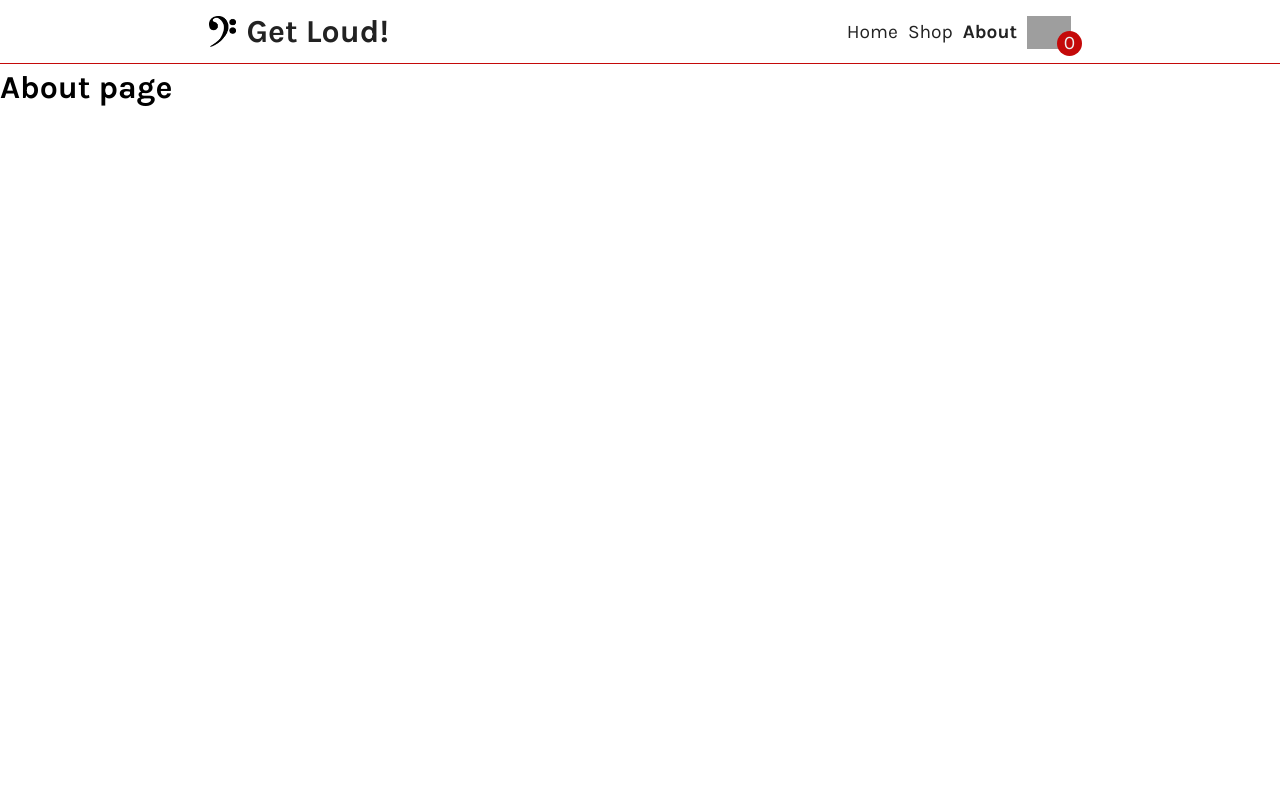
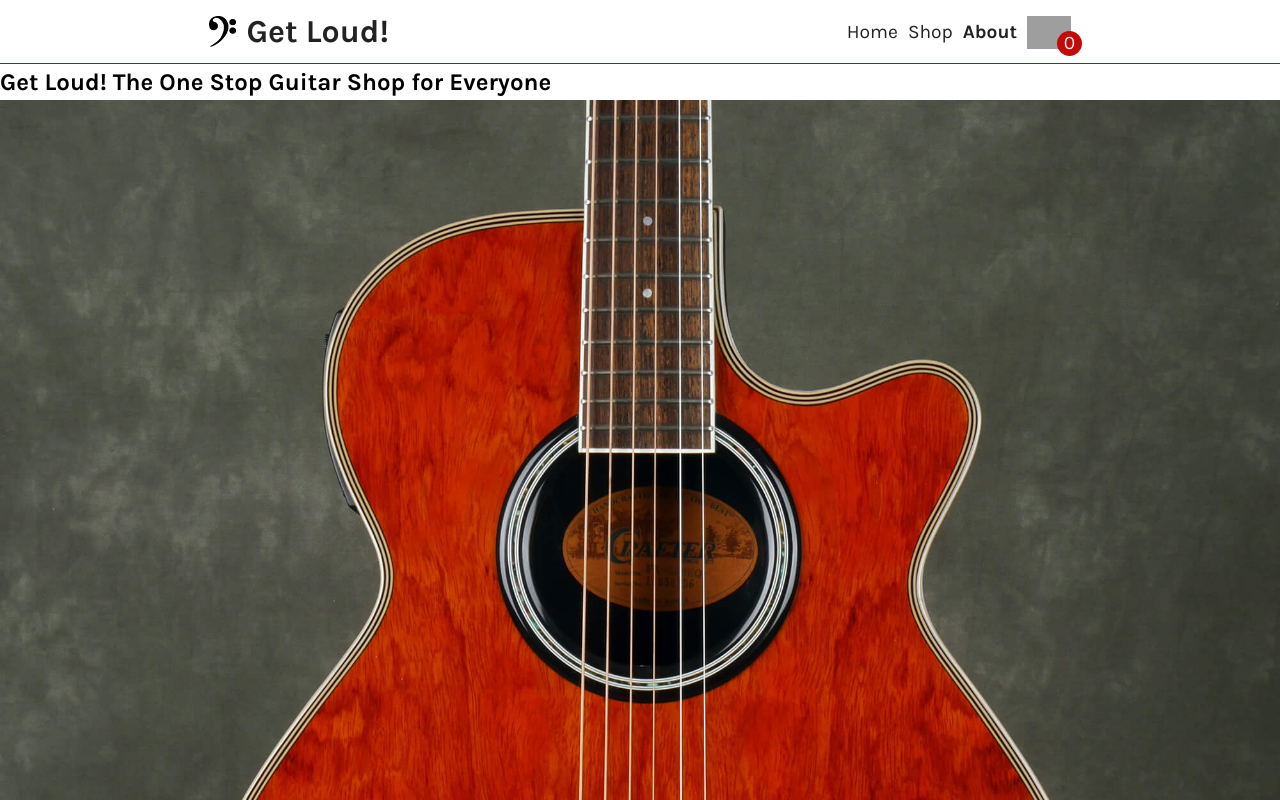
Before and after one commit to bofmar/shoping-cart, a React (Create React App) app: page /about in a window 1280 px wide. Shown: the top 800 px of the page. Built offline with nearby package versions, Linux system fonts and the light colour scheme; grey boxes are pictures that could not be loaded.

Commit message:
Add placeholders to the about page

```diff
--- a/src/components/About.js
+++ b/src/components/About.js
@@ -1,7 +1,37 @@
 import React from "react";
+import placeholder from '../images/test-image.jpeg';
 
 export default function About() {
   return (
-    <h1>About page</h1>
+    <div className='about-page'>
+      <section>
+        <h1>Get Loud! The One Stop Guitar Shop for Everyone</h1>
+        <div className='paragraph-with-image'>
+          <img src={placeholder} />
+          <p>Lorem ipsum dolor sit amet, consectetur adipiscing elit. Nam sed auctor eros, id auctor sem. Donec accumsan nibh faucibus eros pharetra tincidunt ac vel arcu. In hac habitasse platea dictumst. Sed scelerisque pharetra arcu, sed scelerisque turpis blandit a. Vestibulum malesuada urna eu purus scelerisque, eu elementum est imperdiet. Donec quis ante neque. Sed id diam metus. Ut quis nulla pretium, ultrices sem vitae, sagittis nunc. Aliquam fermentum ante diam. </p>
+        </div>
+      </section>
+      <section>
+        <h1>Our Rental Program</h1>
+        <div className='paragraph-with-image'>
+          <img src={placeholder} />
+          <p>Lorem ipsum dolor sit amet, consectetur adipiscing elit. Nam sed auctor eros, id auctor sem. Donec accumsan nibh faucibus eros pharetra tincidunt ac vel arcu. In hac habitasse platea dictumst. Sed scelerisque pharetra arcu, sed scelerisque turpis blandit a. Vestibulum malesuada urna eu purus scelerisque, eu elementum est imperdiet. Donec quis ante neque. Sed id diam metus. Ut quis nulla pretium, ultrices sem vitae, sagittis nunc. Aliquam fermentum ante diam. </p>
+        </div>
+      </section>
+      <section>
+        <h1>Repairs</h1>
+        <div className='paragraph-with-image'>
+          <img src={placeholder} />
+          <p>Lorem ipsum dolor sit amet, consectetur adipiscing elit. Nam sed auctor eros, id auctor sem. Donec accumsan nibh faucibus eros pharetra tincidunt ac vel arcu. In hac habitasse platea dictumst. Sed scelerisque pharetra arcu, sed scelerisque turpis blandit a. Vestibulum malesuada urna eu purus scelerisque, eu elementum est imperdiet. Donec quis ante neque. Sed id diam metus. Ut quis nulla pretium, ultrices sem vitae, sagittis nunc. Aliquam fermentum ante diam. </p>
+        </div>
+      </section>
+      <section>
+        <h1>Learning Center</h1>
+        <div className='paragraph-with-image'>
+          <img src={placeholder} />
+          <p>Lorem ipsum dolor sit amet, consectetur adipiscing elit. Nam sed auctor eros, id auctor sem. Donec accumsan nibh faucibus eros pharetra tincidunt ac vel arcu. In hac habitasse platea dictumst. Sed scelerisque pharetra arcu, sed scelerisque turpis blandit a. Vestibulum malesuada urna eu purus scelerisque, eu elementum est imperdiet. Donec quis ante neque. Sed id diam metus. Ut quis nulla pretium, ultrices sem vitae, sagittis nunc. Aliquam fermentum ante diam. </p>
+        </div>
+      </section>
+    </div>
   );
 }
```
